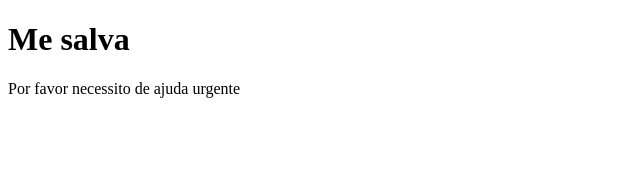
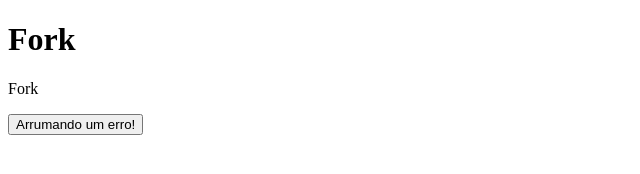
Before and after one commit to feliperibeirosesi/ForkTesteGitFelipeJose, a plain HTML site: page index.html in a window 1280 px wide. Shown: the whole page, without its empty margins (0-640 px from the left). Drawn offline with Linux system fonts and the light colour scheme.

Commit message:
Arrumando link do CSS

```diff
--- a/index.html
+++ b/index.html
@@ -1,20 +1,17 @@
 <!DOCTYPE html>
 <html lang="en">
+  <head>
+    <meta charset="UTF-8" />
+    <meta name="viewport" content="width=device-width, initial-scale=1.0" />
+    <title>Fork Fork</title>
+    <link rel="stylesheet" href="style.css" />
+  </head>
 
-<head>
-    <meta charset="UTF-8">
-    <meta name="viewport" content="width=device-width, initial-scale=1.0">
-    <title>Eu não aguento o PI</title>
-</head>
+  <body>
+    <h1>Fork</h1>
 
-<body>
+    <p>Fork</p>
 
-    <h1>Me salva</h1>
-
-    <p>Por favor necessito de ajuda urgente</p>
-
-    <link rel="stylesheet" href="style.css">
-
-</body>
-
+    <button>Arrumando um erro!</button>
+  </body>
 </html>
```
